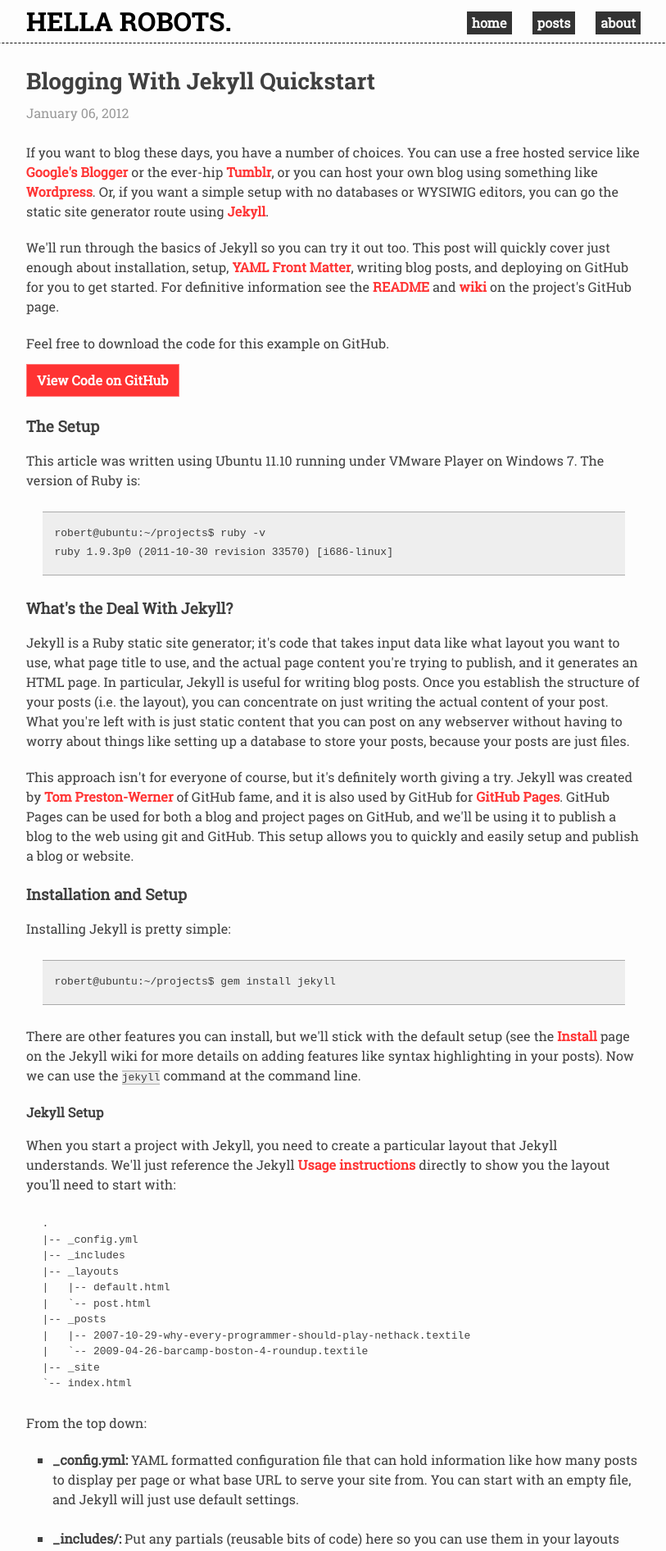
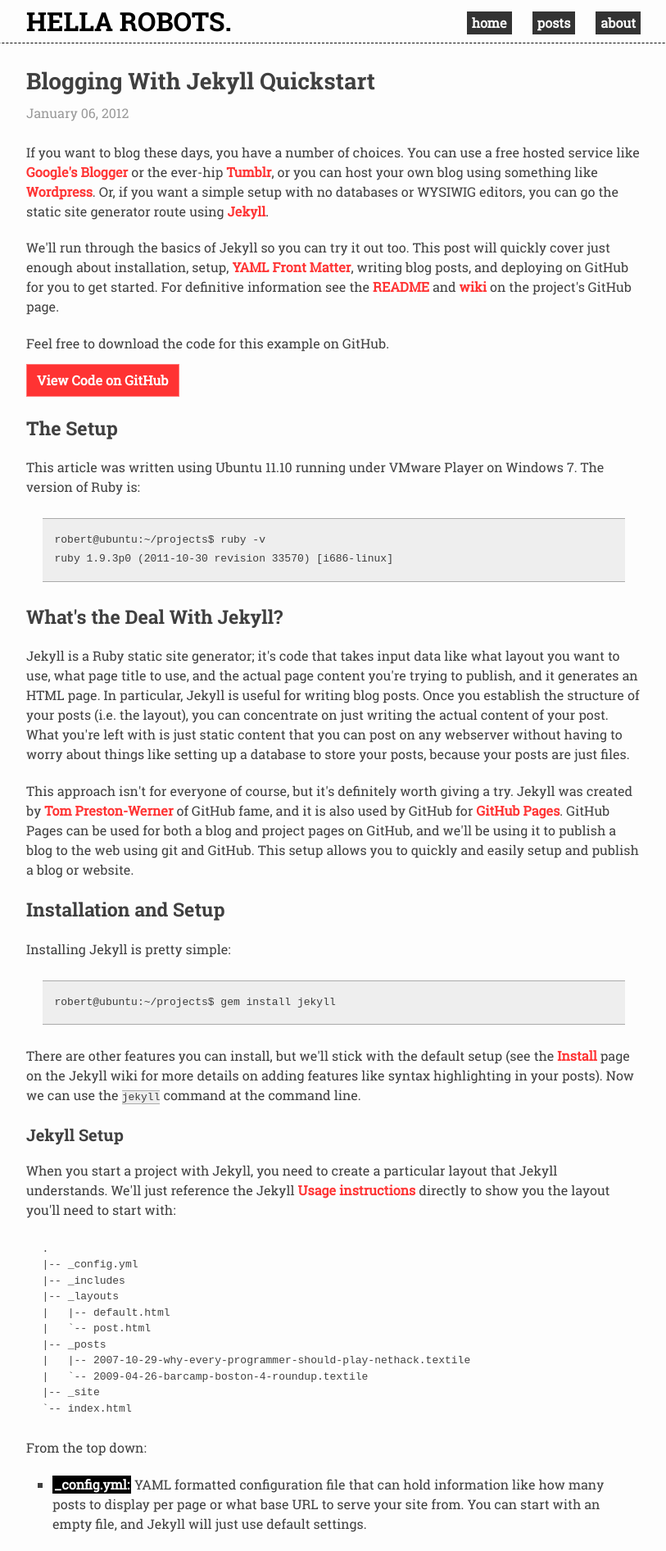
Before and after one commit to rsese/rsese.github.com, a Jekyll site: the page built from _posts/2012-01-06-blogging-with-jekyll-quickstart.html, in a window 1280 px wide. Shown: the top 1892 px of the page at 82% size, without its empty margins (233-1046 px from the left). Built offline with Jekyll 4.4.1, drawn with Linux system fonts in a browser that asks for light colours.

Commit message:
Style tweaks.

```diff
--- a/assets/css/master.css
+++ b/assets/css/master.css
@@ -59,6 +59,13 @@ em {
   font-style: italic;
 }
 
+strong {
+  background-color: #000000;
+  color: #FFFFFF;
+  font-weight: bold;
+  padding: 0 2px;
+}
+
 code {
   background-color: #EEEEEE;
   border-bottom: 1px solid #AAAAAA;
@@ -89,6 +96,12 @@ blockquote:before {
   line-height: 0.1em;
   margin-right: 0.25em;
   vertical-align: -0.4em;
+}
+
+hr {
+  border: 0;
+  border-bottom: 1px dashed #CCCCCC;
+  margin: 2em 1.5em;
 }
 
 #content {
@@ -168,13 +181,22 @@ section {
   margin-bottom: 1em;
 }
 
-#main h3,
+#main h3 {
+  font-family: "Roboto Bold";
+  font-size: 1.45em;
+  margin-bottom: 0.75em;
+}
+
 #main h4 {
+  font-family: "Roboto Bold";
+  font-size: 1.25em;
   margin-bottom: 0.75em;
 }
 
 #main h5 {
   margin-bottom: 0.5em;
+  font-family: "Roboto Bold";
+  font-size: 1.15em;
   font-style: italic;
 }
 
```
